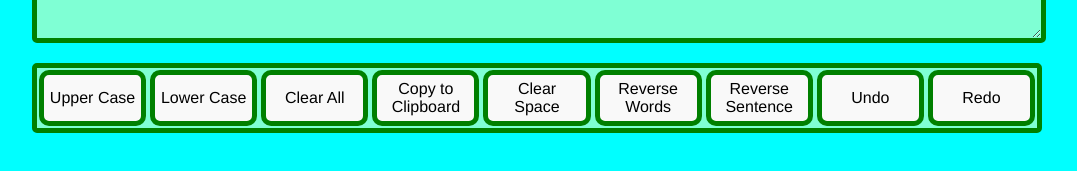
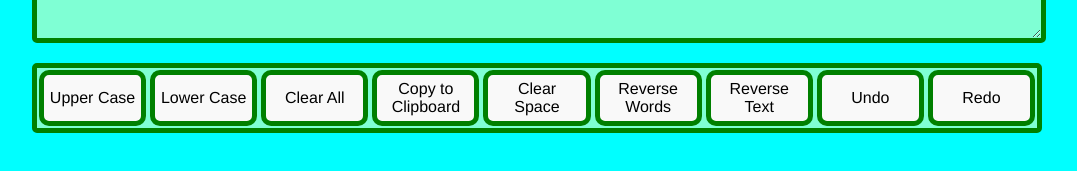
Before and after one commit to LachezarTsK/Text-Editor, a React (Vite) app: page / in a window 1280 px wide. Shown: the part 339-510 px from the top of the page, without its empty margins (101-1178 px from the left). Built offline with nearby package versions, Linux system fonts and the light colour scheme.

Commit message:
Update TextEditor.jsx

```diff
--- a/src/components/TextEditor.jsx
+++ b/src/components/TextEditor.jsx
@@ -140,7 +140,7 @@ export default function TextConverter() {
         >
           Reverse Words
         </button>
-        {/* button Reverse Sentence */}
+        {/* button Reverse Text */}
         <button
           className="button"
           onClick={() => {
@@ -149,7 +149,7 @@ export default function TextConverter() {
             setIndexPreviousTexts(indexPreviousTexts + 1);
           }}
         >
-          Reverse Sentence
+          Reverse Text
         </button>
         {/* button Undo */}
         <button className="button" onClick={handleUndo}>
```
